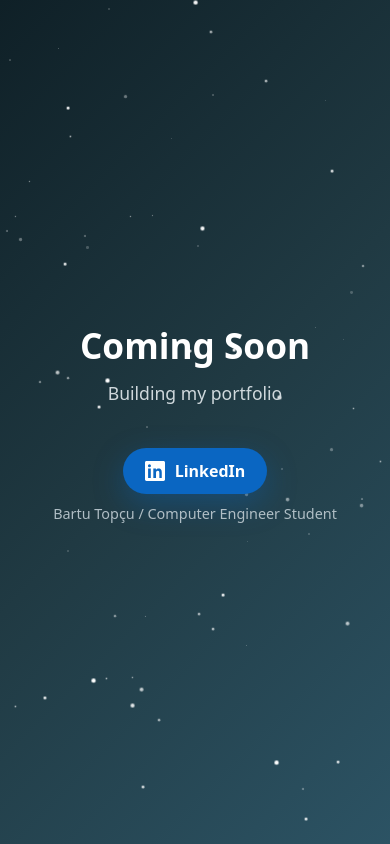
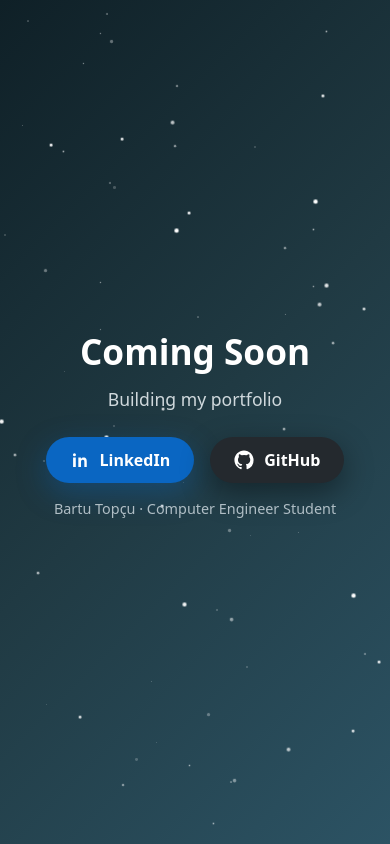
Before and after one commit to bartutopcu/bartutopcu.com, a plain HTML site: page index.html in a window 390 px wide. Drawn offline with Linux system fonts and the light colour scheme.

Commit message:
Refactor index.html for layout and responsiveness
Refactor HTML structure and styles for improved layout and responsiveness. Added GitHub button and star background animation.

```diff
--- a/index.html
+++ b/index.html
@@ -4,10 +4,15 @@
 <meta charset="UTF-8">
 <meta name="viewport" content="width=device-width, initial-scale=1.0">
 <title>Coming Soon</title>
+
 <style>
+    * {
+        box-sizing: border-box;
+    }
+
     body {
         margin: 0;
-            height: 100vh;
+        min-height: 100vh;
         display: flex;
         justify-content: center;
         align-items: center;
@@ -17,65 +22,12 @@
         color: #fff;
     }
 
-        .container {
-            text-align: center;
-            z-index: 2;
-        }
-
-        h1 {
-            font-size: clamp(2.2rem, 5vw, 3.2rem);
-            margin: 0;
-            animation: fadeIn 1.4s ease forwards;
-        }
-
-        p {
-            font-size: 1.1rem;
-            margin-top: 12px;
-            color: #cfd8dc;
-            animation: fadeIn 1.4s ease forwards;
-            animation-delay: 0.25s;
-        }
-
-        .linkedin-btn {
-            display: inline-flex;
-            align-items: center;
-            gap: 10px;
-            margin-top: 26px;
-            padding: 12px 22px;
-            background: #0a66c2;
-            color: #fff;
-            text-decoration: none;
-            border-radius: 999px;
-            font-weight: 600;
-            box-shadow: 0 10px 30px rgba(10,102,194,0.35);
-            transition: transform .2s ease, box-shadow .2s ease, background .2s ease;
-            animation: fadeIn 1.4s ease forwards;
-            animation-delay: 0.5s;
-        }
-
-        .linkedin-btn:hover {
-            background: #004182;
-            transform: translateY(-2px);
-            box-shadow: 0 16px 40px rgba(10,102,194,0.5);
-        }
-
-        .linkedin-icon {
-            width: 20px;
-            height: 20px;
-            fill: #fff;
-        }
-
-        .owner {
-            margin-top: 10px;
-            font-size: 0.9rem;
-            color: #b0bec5;
-            animation: fadeIn 1.4s ease forwards;
-            animation-delay: 0.7s;
-        }
-
-        @keyframes fadeIn {
-            from { opacity: 0; transform: translateY(14px); }
-            to { opacity: 1; transform: translateY(0); }
+    /* STAR BACKGROUND */
+    .star-layer {
+        position: fixed;
+        inset: 0;
+        z-index: 1;
+        pointer-events: none;
     }
 
     .star {
@@ -90,60 +42,164 @@
         0%, 100% { opacity: 0.2; transform: scale(1); }
         50% { opacity: 1; transform: scale(1.4); }
     }
+
+    /* CONTENT */
+    .container {
+        text-align: center;
+        z-index: 2;
+        padding: 20px;
+    }
+
+    h1 {
+        font-size: clamp(2.2rem, 5vw, 3.2rem);
+        margin: 0;
+        animation: fadeIn 1.2s ease forwards;
+    }
+
+    p {
+        font-size: 1.1rem;
+        margin-top: 12px;
+        color: #cfd8dc;
+        animation: fadeIn 1.2s ease forwards;
+        animation-delay: 0.2s;
+    }
+
+    .buttons {
+        margin-top: 26px;
+        display: flex;
+        flex-direction: row;
+        gap: 16px;
+        justify-content: center;
+        flex-wrap: wrap;
+    }
+
+    a.btn {
+        display: inline-flex;
+        align-items: center;
+        gap: 10px;
+        padding: 12px 24px;
+        border-radius: 999px;
+        font-weight: 600;
+        text-decoration: none;
+        color: #fff;
+        transition: transform .2s ease, box-shadow .2s ease;
+        animation: fadeIn 1.2s ease forwards;
+    }
+
+    a.btn:hover {
+        transform: translateY(-2px);
+    }
+
+    .linkedin {
+        background: #0a66c2;
+        box-shadow: 0 10px 30px rgba(10,102,194,0.35);
+    }
+
+    .linkedin:hover {
+        box-shadow: 0 16px 40px rgba(10,102,194,0.5);
+    }
+
+    .github {
+        background: #24292e;
+        box-shadow: 0 10px 30px rgba(0,0,0,0.4);
+        animation-delay: 0.15s;
+    }
+
+    .github:hover {
+        box-shadow: 0 16px 40px rgba(0,0,0,0.6);
+    }
+
+    .icon {
+        width: 20px;
+        height: 20px;
+        fill: #fff;
+    }
+
+    .owner {
+        margin-top: 16px;
+        font-size: 0.9rem;
+        color: #b0bec5;
+        animation: fadeIn 1.2s ease forwards;
+        animation-delay: 0.4s;
+    }
+
+    @keyframes fadeIn {
+        from { opacity: 0; transform: translateY(14px); }
+        to { opacity: 1; transform: translateY(0); }
+    }
 </style>
 </head>
+
 <body>
+
+<div class="star-layer" id="starLayer"></div>
+
 <div class="container">
     <h1>Coming Soon</h1>
     <p>Building my portfolio</p>
 
-        <a class="linkedin-btn"
+    <div class="buttons">
+        <a class="btn linkedin"
            href="https://www.linkedin.com/in/bartutopcu/"
-           target="_blank"
-           rel="noopener noreferrer">
-            <svg class="linkedin-icon" viewBox="0 0 24 24" aria-hidden="true">
-                <path d="M20.447 20.452H17.21v-5.569c0-1.328-.027-3.037-1.852-3.037-1.853 0-2.136 1.445-2.136 2.939v5.667H9.985V9h3.112v1.561h.044c.434-.823 1.494-1.69 3.074-1.69 3.287 0 3.893 2.164 3.893 4.977v6.604zM5.337 7.433a1.805 1.805 0 1 1 0-3.61 1.805 1.805 0 0 1 0 3.61zM6.956 20.452H3.718V9h3.238v11.452zM22.225 0H1.771C.792 0 0 .774 0 1.727v20.545C0 23.227.792 24 1.771 24h20.451C23.2 24 24 23.227 24 22.273V1.727C24 .774 23.2 0 22.222 0z"/>
+           target="_blank">
+            <svg class="icon" viewBox="0 0 24 24">
+                <path d="M20.447 20.452H17.21v-5.569c0-1.328-.027-3.037-1.852-3.037-1.853 0-2.136 1.445-2.136 2.939v5.667H9.985V9h3.112v1.561h.044c.434-.823 1.494-1.69 3.074-1.69 3.287 0 3.893 2.164 3.893 4.977v6.604zM5.337 7.433a1.805 1.805 0 1 1 0-3.61 1.805 1.805 0 0 1 0 3.61zM6.956 20.452H3.718V9h3.238v11.452z"/>
             </svg>
             LinkedIn
         </a>
 
+        <a class="btn github"
+           href="https://github.com/bartutopcu"
+           target="_blank">
+            <svg class="icon" viewBox="0 0 24 24">
+                <path d="M12 .5C5.73.5.5 5.74.5 12.02c0 5.1 3.29 9.43 7.86 10.96.58.1.79-.25.79-.56v-2.02c-3.2.7-3.87-1.54-3.87-1.54-.53-1.35-1.3-1.71-1.3-1.71-1.06-.73.08-.72.08-.72 1.17.08 1.78 1.2 1.78 1.2 1.04 1.79 2.73 1.27 3.4.97.1-.76.41-1.27.74-1.56-2.55-.29-5.23-1.28-5.23-5.69 0-1.26.45-2.29 1.19-3.1-.12-.29-.52-1.45.11-3.03 0 0 .97-.31 3.18 1.18a11.1 11.1 0 0 1 5.79 0c2.2-1.49 3.17-1.18 3.17-1.18.64 1.58.24 2.74.12 3.03.74.81 1.18 1.84 1.18 3.1 0 4.42-2.69 5.39-5.25 5.68.42.36.8 1.08.8 2.18v3.23c0 .31.21.67.8.56A11.52 11.52 0 0 0 23.5 12C23.5 5.74 18.27.5 12 .5z"/>
+            </svg>
+            GitHub
+        </a>
+    </div>
+
     <div class="owner">
-            Bartu Topçu / Computer Engineer Student
+        Bartu Topçu · Computer Engineer Student
     </div>
 </div>
 
 <script>
-
 const STAR_COUNT = 70;
+const starLayer = document.getElementById("starLayer");
 
 function createStars() {
+    starLayer.innerHTML = "";
 
-        document.querySelectorAll('.star').forEach(star => star.remove());
-
+    const w = document.documentElement.clientWidth;
+    const h = document.documentElement.clientHeight;
 
     for (let i = 0; i < STAR_COUNT; i++) {
-            const star = document.createElement('div');
-            star.className = 'star';
+        const star = document.createElement("div");
+        star.className = "star";
 
         const size = Math.random() * 2 + 1;
-            star.style.width = size + 'px';
-            star.style.height = size + 'px';
-            star.style.top = Math.random() * window.innerHeight + 'px';
-            star.style.left = Math.random() * window.innerWidth + 'px';
-            star.style.animationDuration = 1.5 + Math.random() * 2 + 's';
+        star.style.width = size + "px";
+        star.style.height = size + "px";
+        star.style.left = Math.random() * w + "px";
+        star.style.top = Math.random() * h + "px";
+        star.style.animationDuration = (1.5 + Math.random() * 2) + "s";
 
-            document.body.appendChild(star);
+        starLayer.appendChild(star);
     }
 }
 
-
 createStars();
 
-
-    window.addEventListener('resize', () => {
-        createStars();
+let resizeTimer;
+window.addEventListener("resize", () => {
+    clearTimeout(resizeTimer);
+    resizeTimer = setTimeout(createStars, 150);
 });
 
+document.addEventListener("fullscreenchange", () => {
+    setTimeout(createStars, 200);
+});
 </script>
+
 </body>
 </html>
```
Lines whose indentation alone changed are shown as unchanged.
